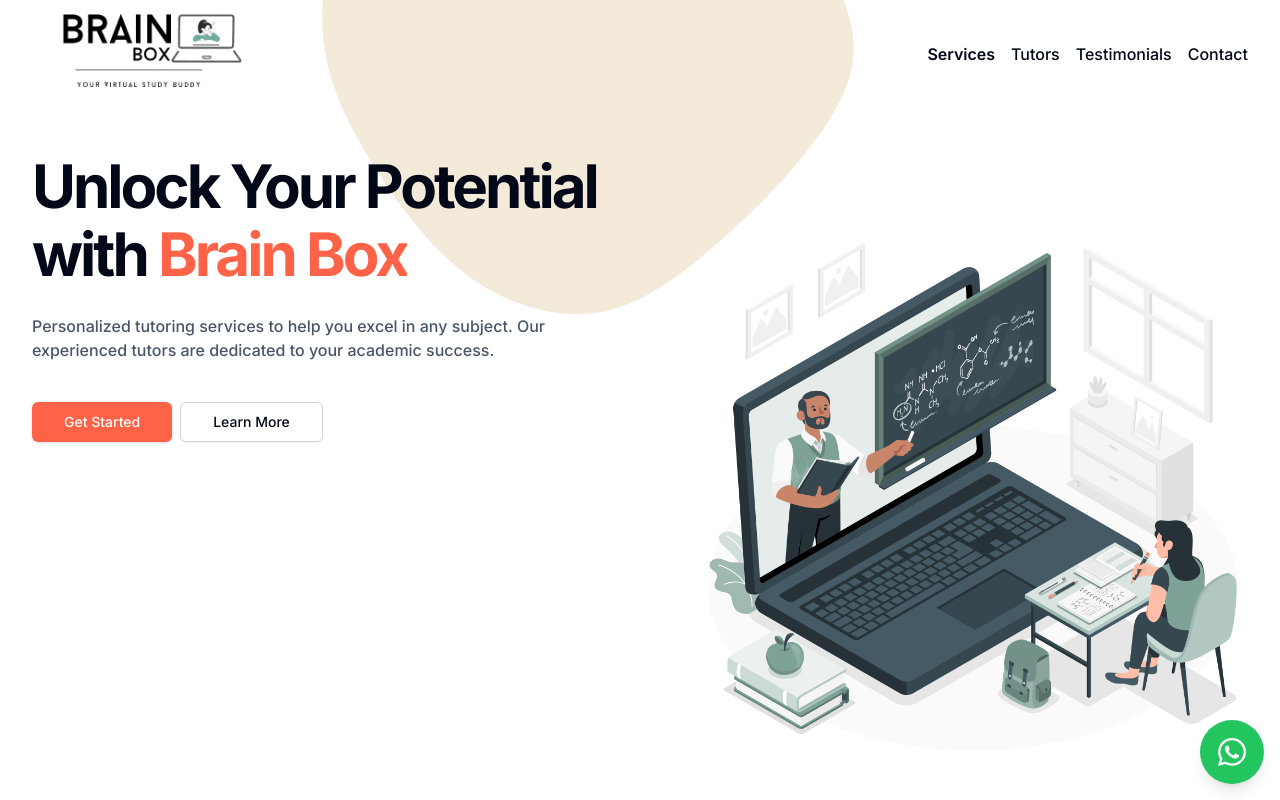
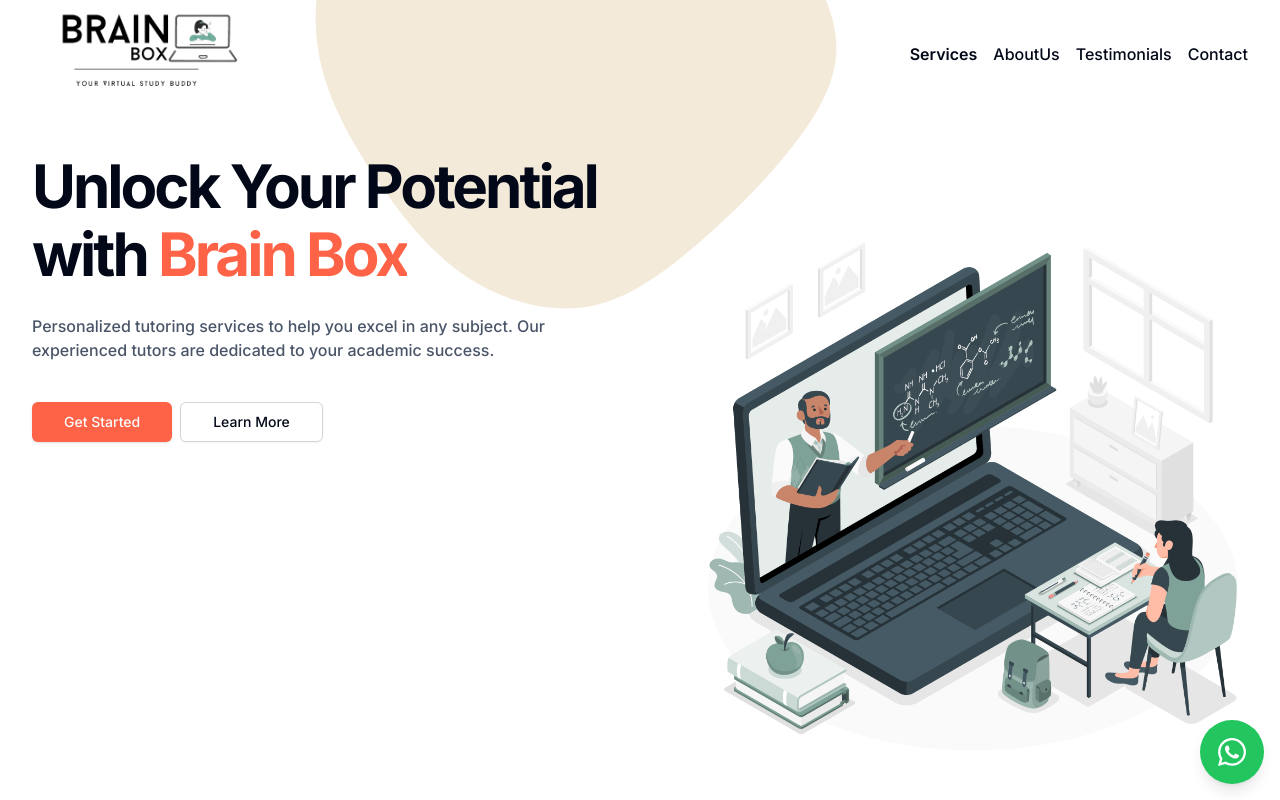
Before and after one commit to Aaloklowanshi/Brain-Box, a Next.js app: page / in a window 1280 px wide. Shown: the top 800 px of the page. Built offline with nearby package versions, Linux system fonts and the light colour scheme.

Commit message:
before pulling new about us

```diff
--- a/src/app/aboutussection.tsx
+++ b/src/app/aboutussection.tsx
@@ -14,7 +14,9 @@
   });
 
   return (
-    <div className="flex flex-col items-center justify-center min-h-screen p-8 bg-white">
+    <div
+    id="about"
+    className="flex flex-col items-center justify-center min-h-screen p-8 bg-white">
       <div className="grid items-center w-full max-w-6xl grid-cols-1 gap-8 md:grid-cols-2">
         <motion.div
           ref={ref}
--- a/src/app/contactsection.tsx
+++ b/src/app/contactsection.tsx
@@ -18,9 +18,9 @@
     <section
     id="contact"
     className="w-full py-12 md:py-24 lg:py-32 bg-slate-50">
-      <div className="py-[2%] bg-[#ff6347f4]">
+      {/* <div className="py-[2%] bg-[#ff6347f4]">
        <h2 className="text-xl text-white font-semibold text-left sm:text-3xl ms-[3%] md:text-3xl">Subscribe now to make learning easy and smart!</h2>
-</div>
+</div> */}
       <div className="flex flex-col justify-center items-center  container px-4 sm:flex-row  md:px-6  ">
         <div className="flex flex-col w-[35%] items-center justify-center space-y-4 text-center animate__animated animate__fadeIn">
           <div className="space-y-4">
--- a/src/app/extrasection.tsx
+++ b/src/app/extrasection.tsx
@@ -31,7 +31,7 @@
   const directions = ["left", "right", "up", "down", "left", "right"];
   const [ref, inView] = useInView({
     triggerOnce: true,
-    threshold: 0.1, // Lower threshold to trigger animation earlier
+    threshold: 0.1,
   });
 
   console.log("Section in view:", inView); // Debug log
--- a/src/app/topbar.tsx
+++ b/src/app/topbar.tsx
@@ -82,9 +82,9 @@
           </a>
           <a
             className="text-md font-medium hover:underline underline-offset-4 transition-all duration-300 ease-in-out p-2"
-            href="#"
+            href="#about"
           >
-            Tutors
+            AboutUs
           </a>
           <a
             className="text-md font-medium hover:underline underline-offset-4 transition-all duration-300 ease-in-out p-2"
```
